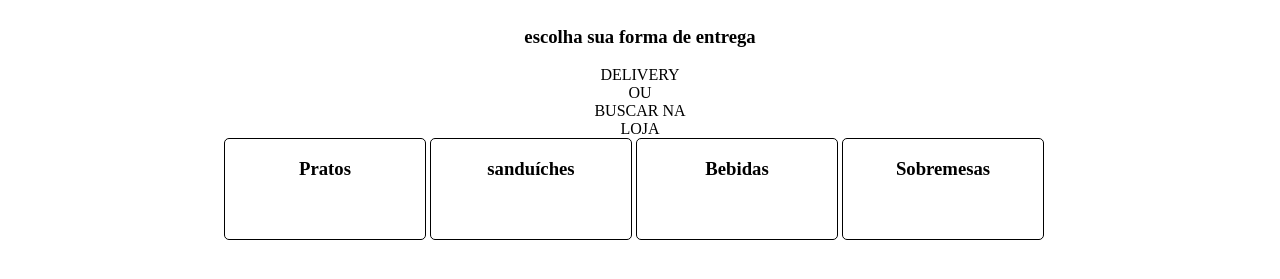
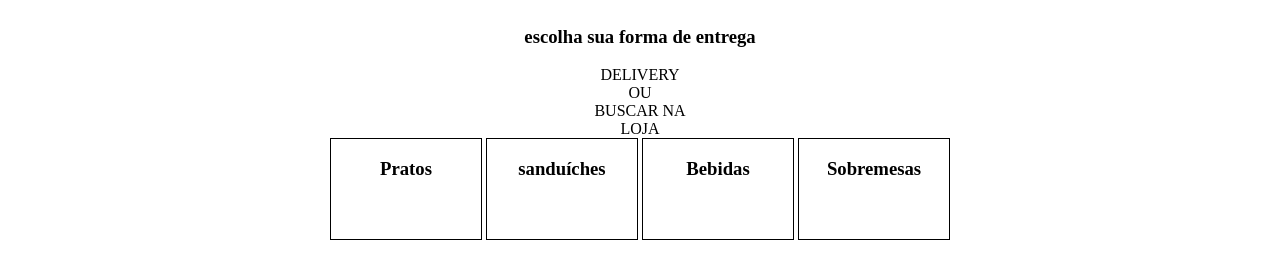
Before and after one commit to MathCantanhede/Meu-Lanche, a plain HTML site: page cardapio.html in a window 1280 px wide. Shown: the part 123-402 px from the top of the page. Drawn offline with Linux system fonts and the light colour scheme.

Commit message:
corrigindo bugs

```diff
--- a/style.css
+++ b/style.css
@@ -53,17 +53,15 @@ div#b:hover{
     color:white;
 }
 section#c{
-    width: 65vw;
+    width: 80VW;
+
+    text-align: center;
     margin: auto;
 }
 div#opt{
     display: inline-block;
     border: 1px solid black;
-    width: 200px;
+    width: 150px;
     height: 100px;
-    border-radius: 5px;
-
+    margin: auto;
 }
-h3{
-    text-align: center;
-}
```
